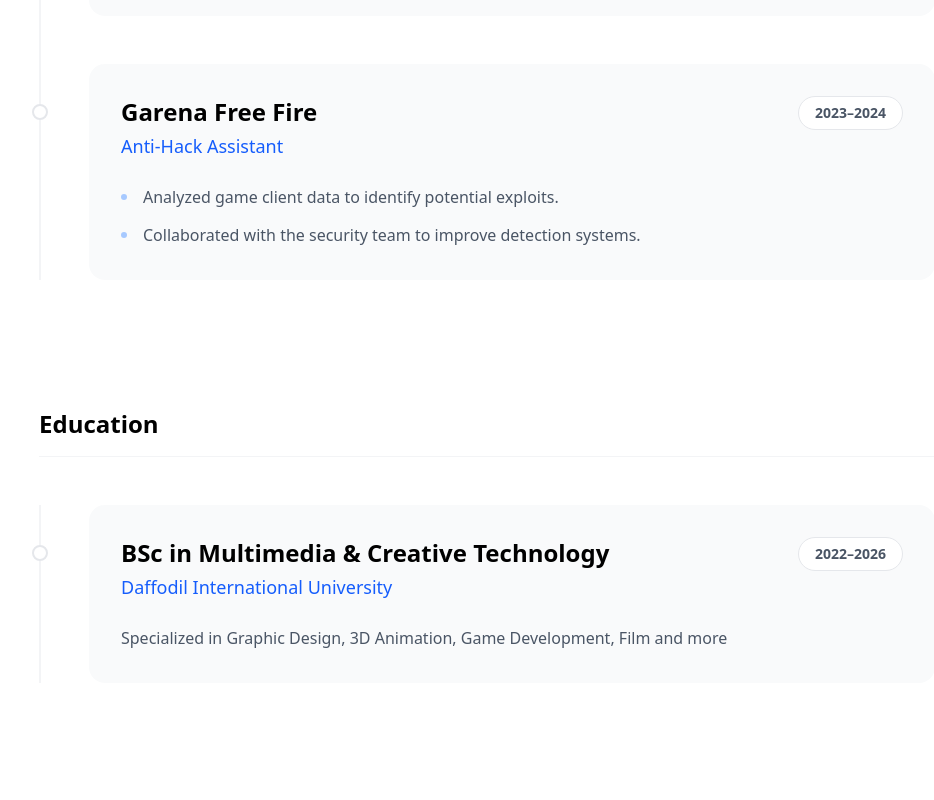
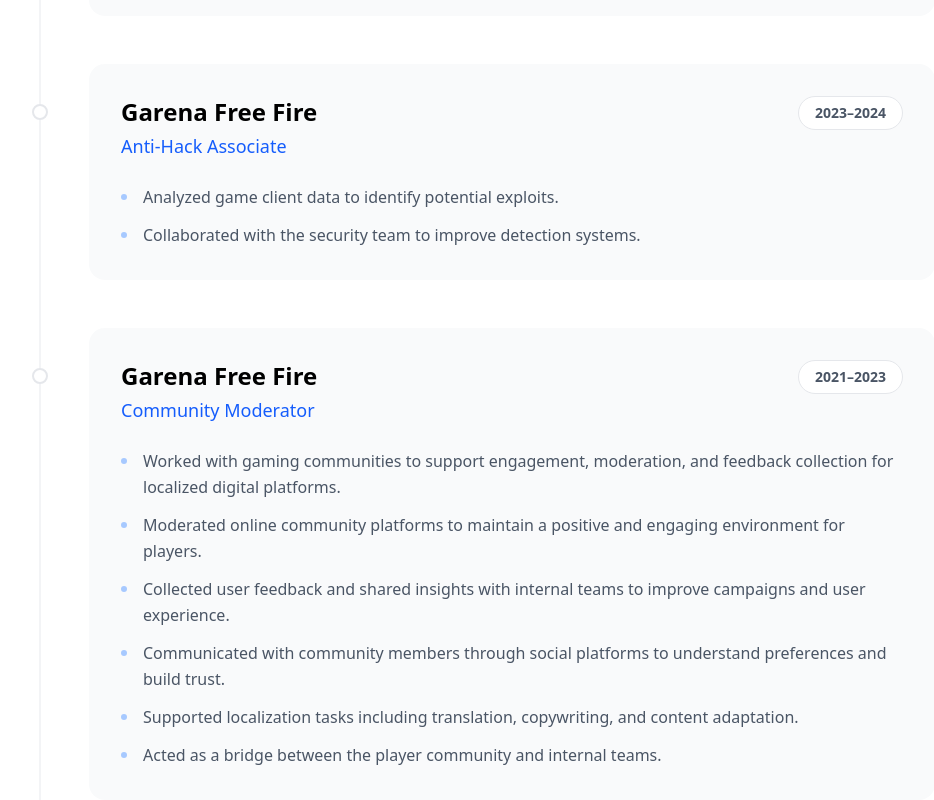
Before and after one commit to MdRakibujjamanAdib/AdibXGD, a React (Vite) app: page / in a window 1280 px wide. Shown: the part 3300-4100 px from the top of the page, without its empty margins (153-1087 px from the left). Built offline with nearby package versions, Linux system fonts and the light colour scheme.

Commit message:
feat: add community moderator experience

```diff
--- a/src/data/content.ts
+++ b/src/data/content.ts
@@ -67,7 +67,7 @@
   {
     institution: "Daffodil International University",
     degree: "BSc in Multimedia & Creative Technology",
-    period: "2022–2026",
+    period: "2024–2028",
     details: "Specialized in Graphic Design, 3D Animation, Game Development, Film and more",
   },
 ];
@@ -204,11 +204,24 @@
   },
   {
     company: "Garena Free Fire",
-    role: "Anti-Hack Assistant",
+    role: "Anti-Hack Associate",
     period: "2023–2024",
     description: [
       "Analyzed game client data to identify potential exploits.",
       "Collaborated with the security team to improve detection systems.",
+    ],
+  },
+  {
+    company: "Garena Free Fire",
+    role: "Community Moderator",
+    period: "2021–2023",
+    description: [
+      "Worked with gaming communities to support engagement, moderation, and feedback collection for localized digital platforms.",
+      "Moderated online community platforms to maintain a positive and engaging environment for players.",
+      "Collected user feedback and shared insights with internal teams to improve campaigns and user experience.",
+      "Communicated with community members through social platforms to understand preferences and build trust.",
+      "Supported localization tasks including translation, copywriting, and content adaptation.",
+      "Acted as a bridge between the player community and internal teams.",
     ],
   },
 ];
```
